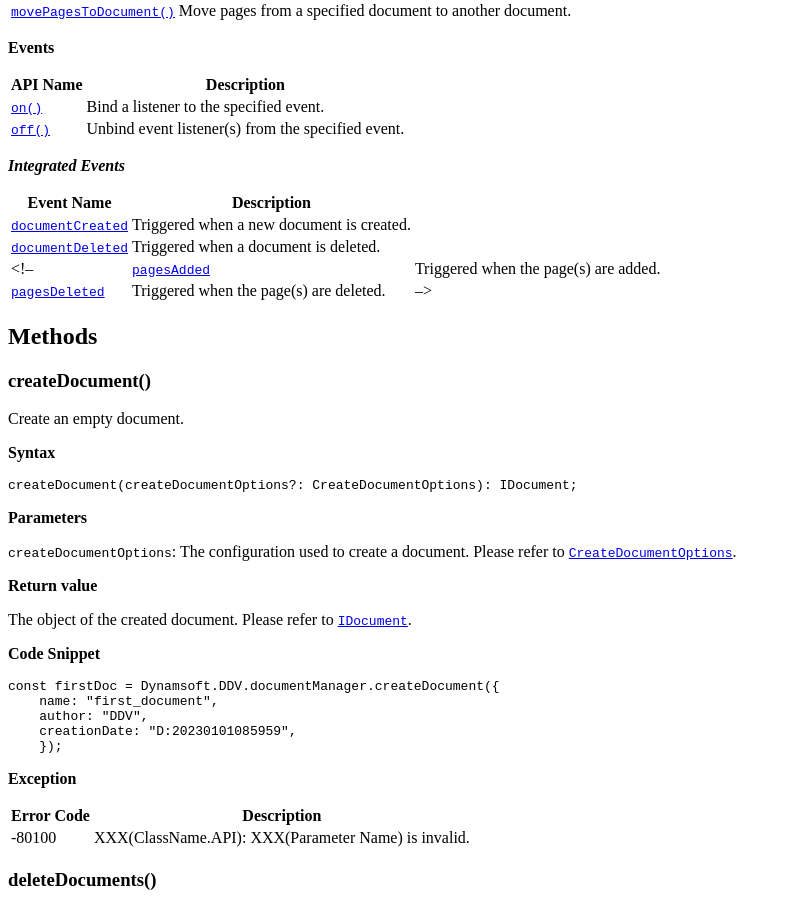
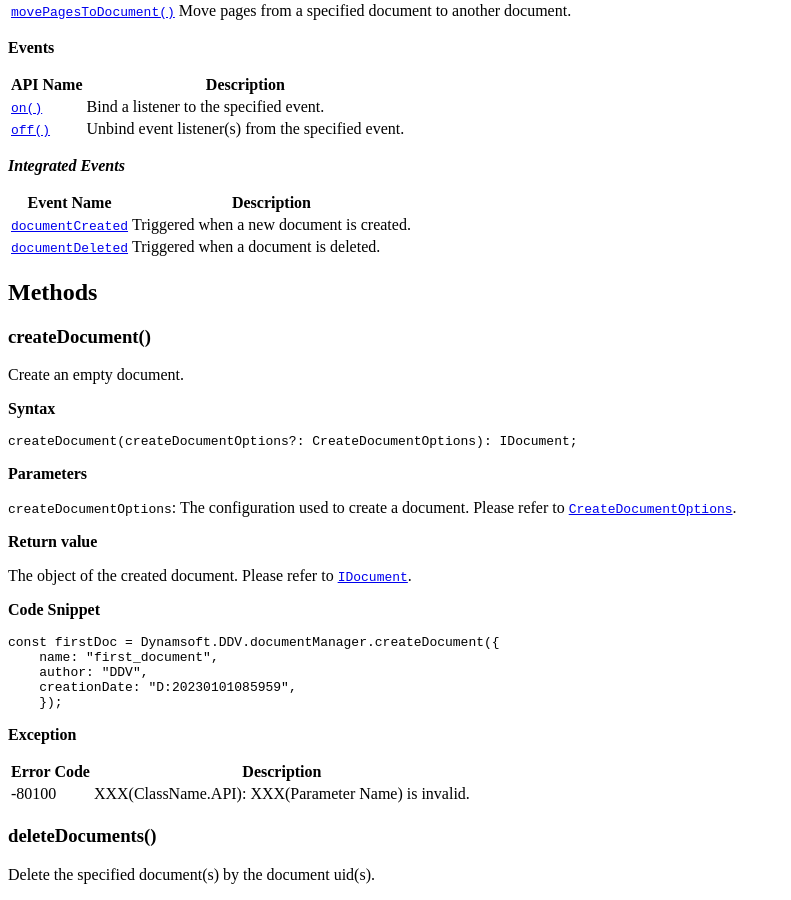
Before and after one commit to dynamsoft-docs/document-viewer-docs, a Jekyll site: the page built from api/class/documentmanager.md, in a window 1280 px wide and 900 px high, scrolled down 874 px. Shown: the whole window, without its empty margins (0-791 px from the left). Built offline with Jekyll 4.4.1, drawn with Linux system fonts in a browser that asks for light colours.

Commit message:
Update documentmanager.md

```diff
--- a/api/class/documentmanager.md
+++ b/api/class/documentmanager.md
@@ -42,8 +42,6 @@ The `Dynamsoft.DDV.documentManager` instance will be created automatically as so
 | --------------- | ----------------------------------------- |
 | [`documentCreated`](#documentcreated) | Triggered when a new document is created. |
 | [`documentDeleted`](#documentdeleted) | Triggered when a document is deleted.     |
-<!-- | [`pagesAdded`](#pagesadded)      | Triggered when the page(s) are added.     |
-| [`pagesDeleted`](#pagesdeleted)    | Triggered when the page(s) are deleted.   | -->
 
 ## Methods
 
```
